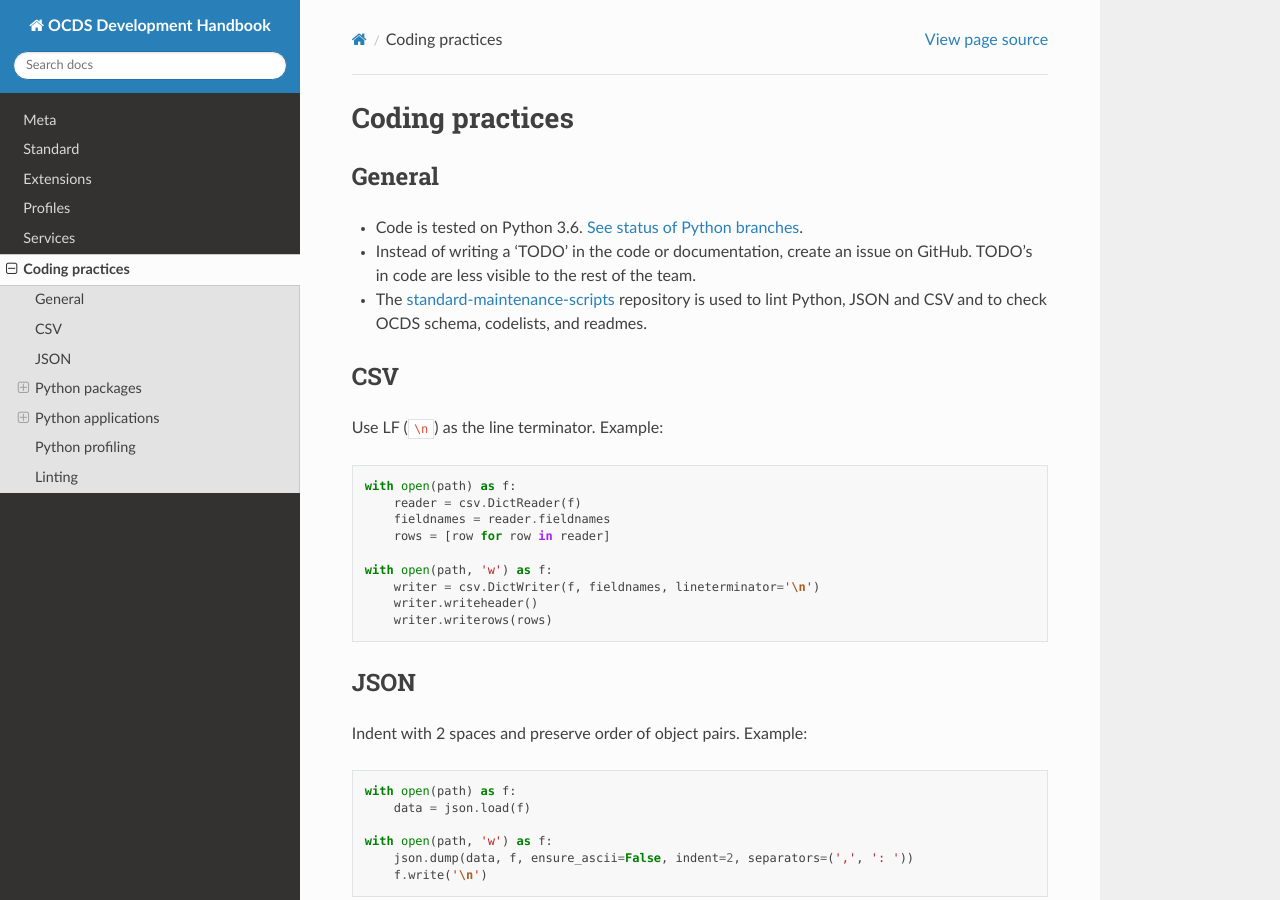
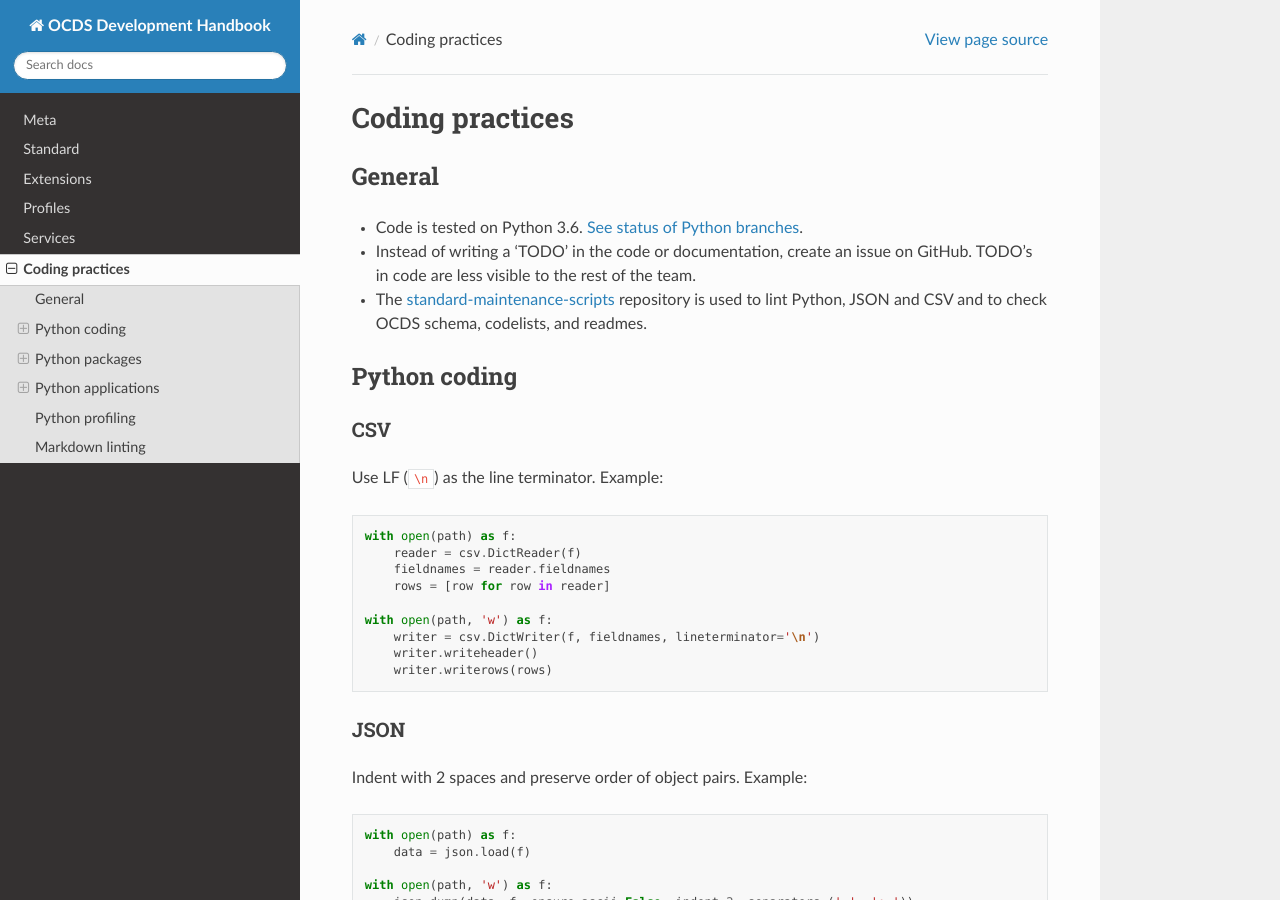
Before and after one commit to open-contracting/standard-development-handbook, a Sphinx documentation site: the page built from docs/coding/index.md, in a window 1280 px wide and 900 px high. Built offline with Sphinx 7.4.7 and the Read the Docs theme 2.0.0, drawn with Linux system fonts in a browser that asks for light colours; pages that are not in the unit, such as notebooks, are missing from menus; some of the changed text lies outside the part shown.

Commit message:
coding: Fix headings and lists

````diff
--- a/docs/coding/index.md
+++ b/docs/coding/index.md
@@ -6,7 +6,9 @@
 * Instead of writing a 'TODO' in the code or documentation, create an issue on GitHub. TODO's in code are less visible to the rest of the team.
 * The [standard-maintenance-scripts](https://github.com/open-contracting/standard-maintenance-scripts) repository is used to lint Python, JSON and CSV and to check OCDS schema, codelists, and readmes.
 
-## CSV
+## Python coding
+
+### CSV
 
 Use LF (`\n`) as the line terminator. Example:
 
@@ -22,7 +24,7 @@ with open(path, 'w') as f:
     writer.writerows(rows)
 ```
 
-## JSON
+### JSON
 
 Indent with 2 spaces and preserve order of object pairs. Example:
 
@@ -181,7 +183,7 @@ gprof2dot -f pstats ocdskit.prof | dot -Tpng -o output.png
 open output.png
 ```
 
-## Linting
+## Markdown linting
 
 To perform periodic Markdown linting, you must:
 
````
Also changed, not shown: other parts of docs/coding/index.md (+4 -4 lines).
